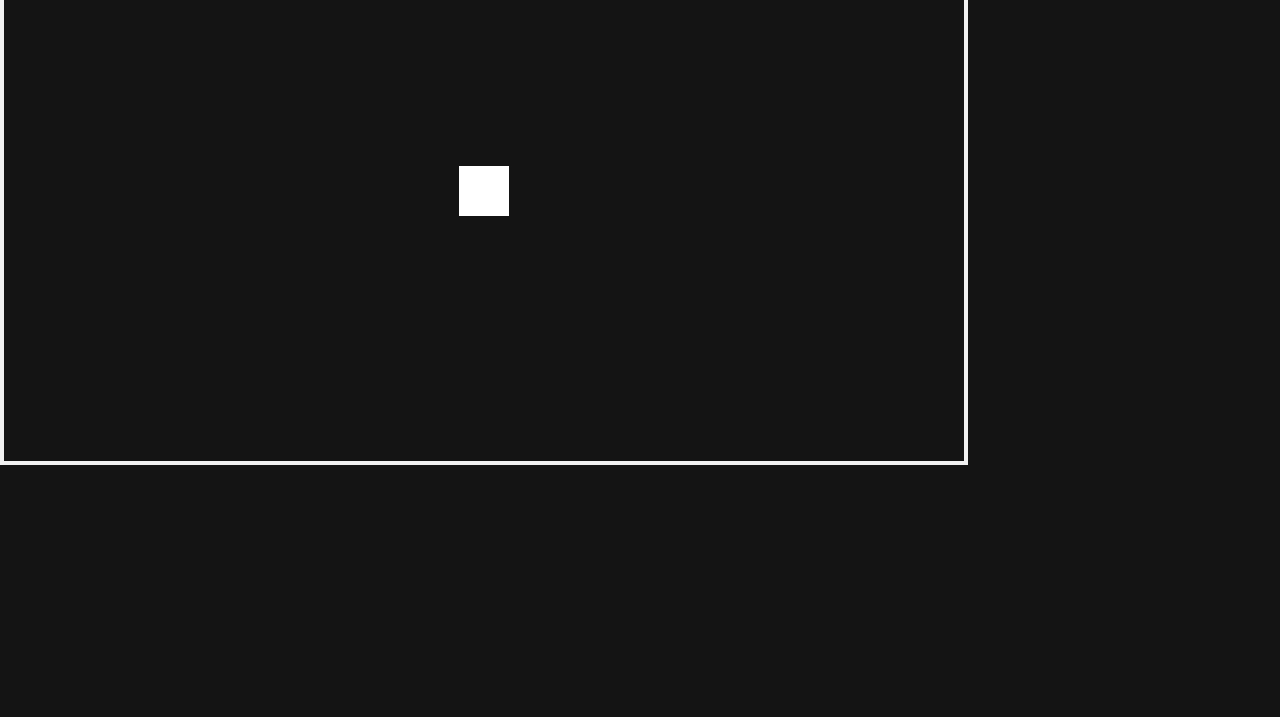
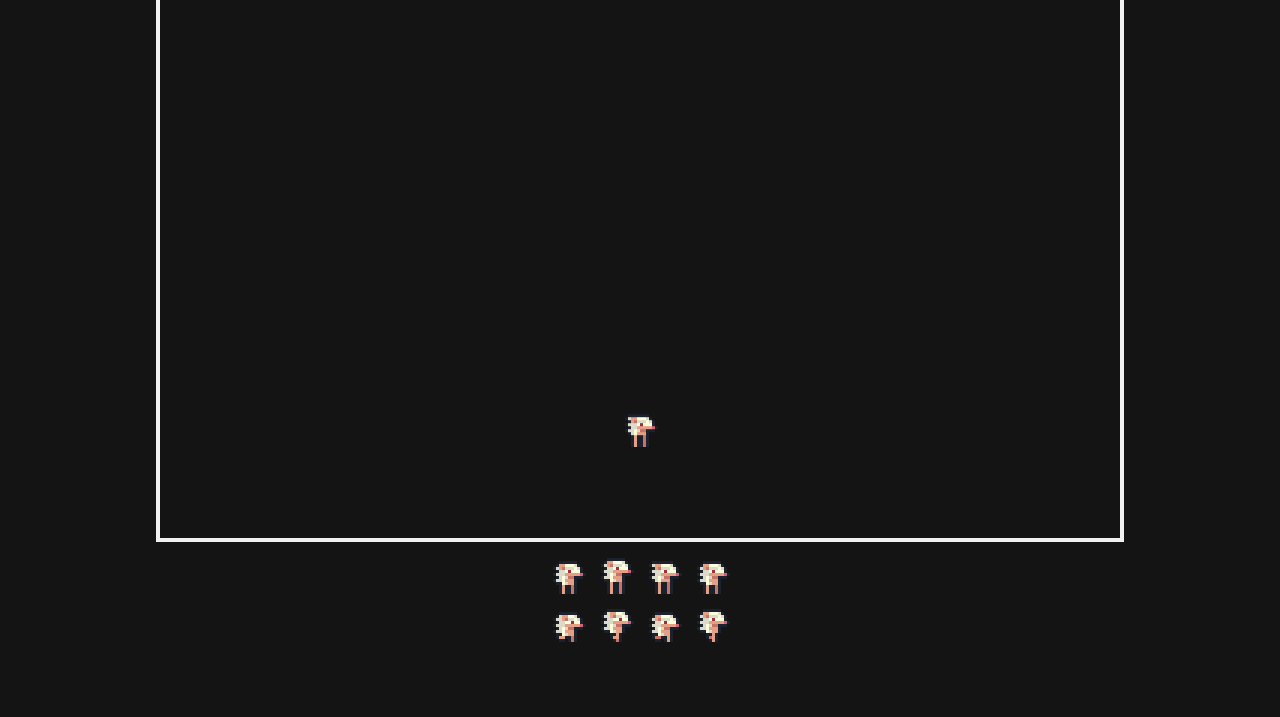
Before and after one commit to DeElrics/DeElrics.github.io, a plain HTML site: page game/index.html in a window 1280 px wide. Shown: the part 83-800 px from the top of the page. Drawn offline with Linux system fonts and the light colour scheme.

Commit message:
updated game

```diff
--- a/game/index.html
+++ b/game/index.html
@@ -2,17 +2,30 @@
 <html lang="en">
 
 <head>
-    <meta charset="UTF-8">
-    <meta name="viewport" content="width=device-width, initial-scale=1.0">
-    <title>JS Game</title>
+	<meta charset="UTF-8">
+	<meta name="viewport" content="width=device-width, initial-scale=1.0">
+	<title>JS Game</title>
 
-    <link rel="stylesheet" href="styles.css">
+	<link rel="stylesheet" href="styles.css" type="text/css">
+	<link rel="shortcut icon" href="#">
 </head>
 
 <body bgcolor="#141414">
-    <canvas id="canvas" width="960" height="540"></canvas>
+	<center>
+		<h1 id="mainheader">Javascript game!</h1>
 
-    <script src="src/script.js" type="module"></script>
+		<div id="game">
+			<canvas id="canvas" width="960" height="540"></canvas>
+
+			<div id="scripts">
+				<script src="src/script.js" type="module"></script>
+			</div>
+
+			<div id="images">
+				<img class="pixelart" id="playerimage" src="img/hedgehog.png">
+			</div>
+		</div>
+	</center>
 </body>
 
 </html>
--- /dev/null
+++ b/game/src/gameScene.js
@@ -0,0 +1,15 @@
+import Player from "./player.js";
+
+export default class GameScene {
+	constructor() {
+		this.player = new Player(canvas.width / 2 - 24, 0);
+	}
+
+	update() {}
+
+	draw(ctx) {
+		this.update();
+
+		this.player.draw(ctx);
+	}
+}
--- a/game/src/player.js
+++ b/game/src/player.js
@@ -1,71 +1,124 @@
-class Player {
+export default class Player {
 	constructor(x, y) {
-        this.x = x;
-        this.y = y;
-        this.width = 50;
-        this.height = 50;
-        this.velocity = { x: 0, y: 0 };
-        this.speed = 2;
+		this.position = {
+			x: x,
+			y: y,
+		};
+
+		this.velocity = {
+			x: 0,
+			y: 0,
+		};
+		this.speed = 1.5;
+
+		// Gravity
+		this.gravity = {
+			value: 0.7,
+			addedValue: 0.05,
+			shouldAdd: true,
+			shouldReset: true,
+			add() {
+				if (this.shouldAdd) this.value += this.addedValue;
+				return this.value;
+			},
+			stop() {
+				this.value = 0;
+				this.shouldAdd = false;
+			},
+			reset() {
+				this.value = 0.7;
+				this.shouldAdd = true;
+			},
+		};
+
+		// Input
 		this.leftKey = false;
 		this.rightKey = false;
 		this.upKey = false;
 		this.downKey = false;
+
+		// Animation
+		this.img = document.getElementById("playerimage");
+		this.frameDelay = 40;
+		this.frameIndex = {
+			x: 0,
+			y: 0,
+		};
+		this.frameSize = {
+			width: 48,
+			height: 48,
+		};
+
+		this.keyDown = false;
 	}
 
 	movement() {
-        this.velocity.x = 0;
+		this.velocity.x = (this.rightKey - this.leftKey) * this.speed;
+
 		this.velocity.y = 0;
 
-        if (this.leftKey && !this.rightKey)
-            this.velocity.x = -this.speed;
-        else if (this.rightKey && !this.leftKey)
-            this.velocity.x = this.speed;
-        if (this.upKey && !this.downKey)
-            this.velocity.y = -this.speed;
-        else if (this.downKey && !this.upKey)
-            this.velocity.y = this.speed;
-
-        //console.log("right key:", this.rightKey, "left key:", this.leftKey, "down key:", this.downKey, "up key:", this.upKey);
-
-        window.addEventListener('keypress', (event) => {
+		// Input
+		window.addEventListener("keydown", event => {
+			if (event.key === "d") this.rightKey = true;
+			else if (event.key === "a") this.leftKey = true;
+			if (event.key === "w") this.upKey = true;
+			else if (event.key === "s") this.downKey = true;
+		});
+		window.addEventListener("keyup", event => {
+			if (event.key === "d") this.rightKey = false;
+			else if (event.key === "a") this.leftKey = false;
+			if (event.key === "w") this.upKey = false;
+			else if (event.key === "s") this.downKey = false;
+		});
+		window.addEventListener("keypress", event => {
+			if (event.keyCode === 32) {
+				this.velocity.y = -50;
+			}
 		});
 
-        window.addEventListener('keydown', (event) => {
-            if (event.key == 'd')
-                this.rightKey = true;
-            else if (event.key == 'a')
-                this.leftKey = true;
+		if (this.position.y > 400) this.gravity.stop();
+		else this.velocity.y = this.gravity.add();
+	}
 
-            if (event.key == 'w')
-                this.upKey = true;
-            else if (event.key == 's')
-                this.downKey = true;
-        });
+	// Changing animations
+	animation() {
+		if (this.velocity.x != 0) this.frameIndex.y = 1;
+		else this.frameIndex.y = 0;
 
-        window.addEventListener('keyup', (event) => {
-            if (event.key == 'd')
-                this.rightKey = false;
-            else if (event.key == 'a')
-                this.leftKey = false;
+		if (this.velocity.x > 0) this.flip = false;
+		else if (this.velocity.x < 0) this.flip = true;
+	}
 
-            if (event.key == 'w')
-                this.upKey = false;
-            else if (event.key == 's')
-                this.downKey = false;
-        });
+	update() {
+		this.position.x += this.velocity.x;
+		this.position.y += this.velocity.y;
+
+		this.movement();
+		this.animation();
 	}
 
 	draw(ctx) {
-        ctx.fillRect(this.x, this.y, 50, 50);
-        ctx.fillStyle = 'white';
+		this.update();
+
+		ctx.fillStyle = "white";
+		//ctx.fillRect(this.position.x, this.position.y, this.frameSize.width, this.frameSize.height);
+
+		this.animate(this.position.x, this.position.y, this.frameSize.width, this.frameSize.height, 4, 27, "img/hedgehog" + this.anim + ".png", ctx);
 	}
 
-    update(dt) {
-        this.x += this.velocity.x;
-        this.y += this.velocity.y;
+	// Animate
+	animate(x, y, frameWidth, frameHeight, frameAmount, speed, src, ctx) {
+		this.frameDelay--;
 
-        this.movement(dt);
+		if (this.frameDelay <= 0) {
+			this.frameIndex.x++;
+			this.frameDelay = speed;
+
+			if (this.frameIndex.x >= frameAmount) {
+				this.frameIndex.x = 0;
 			}
 		}
 
-export default Player;
+		ctx.drawImage(this.img, frameWidth * this.frameIndex.x, frameHeight * this.frameIndex.y, frameWidth, frameHeight, x, y, frameWidth, frameHeight);
+	}
+}
--- a/game/src/script.js
+++ b/game/src/script.js
@@ -1,20 +1,17 @@
-import Player from './player.js'
+import GameScene from "./gameScene.js";
+import Player from "./player.js";
 
-let canvas = document.getElementById('canvas');
-const ctx = canvas.getContext('2d');
+let canvas = document.getElementById("canvas");
+const ctx = canvas.getContext("2d");
 
-const player = new Player((canvas.width / 2) - 25, (canvas.height / 2) - 25);
+const currentScene = new GameScene(ctx);
 
 function draw() {
-    requestAnimationFrame(draw);
+	ctx.clearRect(0, 0, canvas.width, canvas.height);
 
-    ctx.clearRect(0, 0, canvas.width, canvas.height);
+	currentScene.draw(ctx);
 
-    ctx.beginPath();
-    player.draw(ctx);
-    ctx.fill();
-
-    player.update();
+	requestAnimationFrame(draw);
 }
 
 draw();
--- a/game/styles.css
+++ b/game/styles.css
@@ -1,8 +1,23 @@
+@import url("https://fonts.googleapis.com/css2?family=Roboto&display=swap");
+
 * {
-    margin: 0;
-    padding: 0;
+	margin: 0;
+	padding: 0;
+	font-family: "Roboto";
+}
+
+#mainheader {
+	color: whitesmoke;
+	font-size: 40px;
+	text-shadow: 4px 4px black;
+	margin-top: 20px;
+	margin-bottom: 10px;
 }
 
 #canvas {
-    border: 4px solid #f1f1f1;
+	border: 4px solid #f1f1f1;
 }
+
+.pixelart {
+	image-rendering: pixelated;
+}
```
Also changed, not shown: game/img/hedgehog.png (added), game/img/hedgehogfall.png (added), game/img/hedgehogidle.png (added), game/img/hedgehogjump.png (added), game/img/hedgehogrun.png (added). Lines whose indentation alone changed are shown as unchanged.
